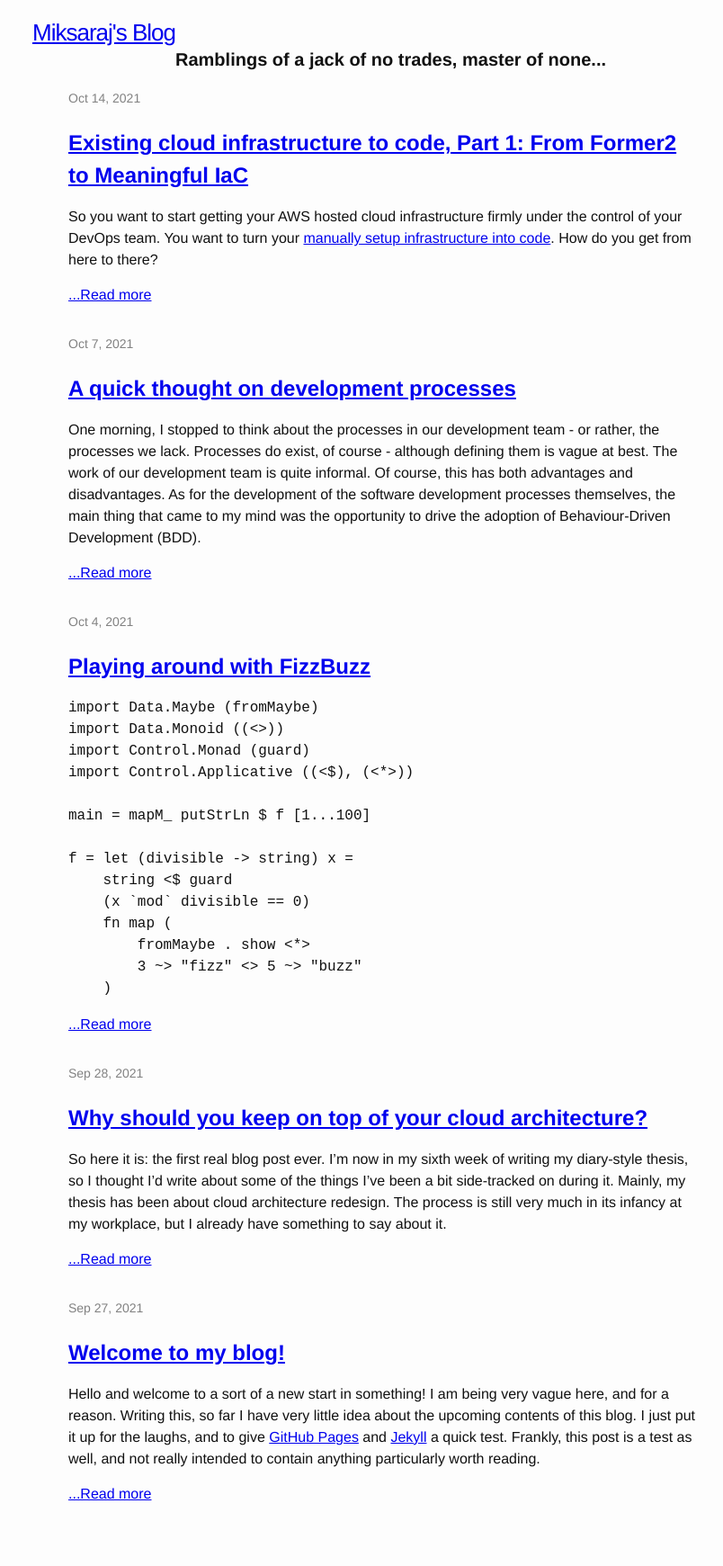
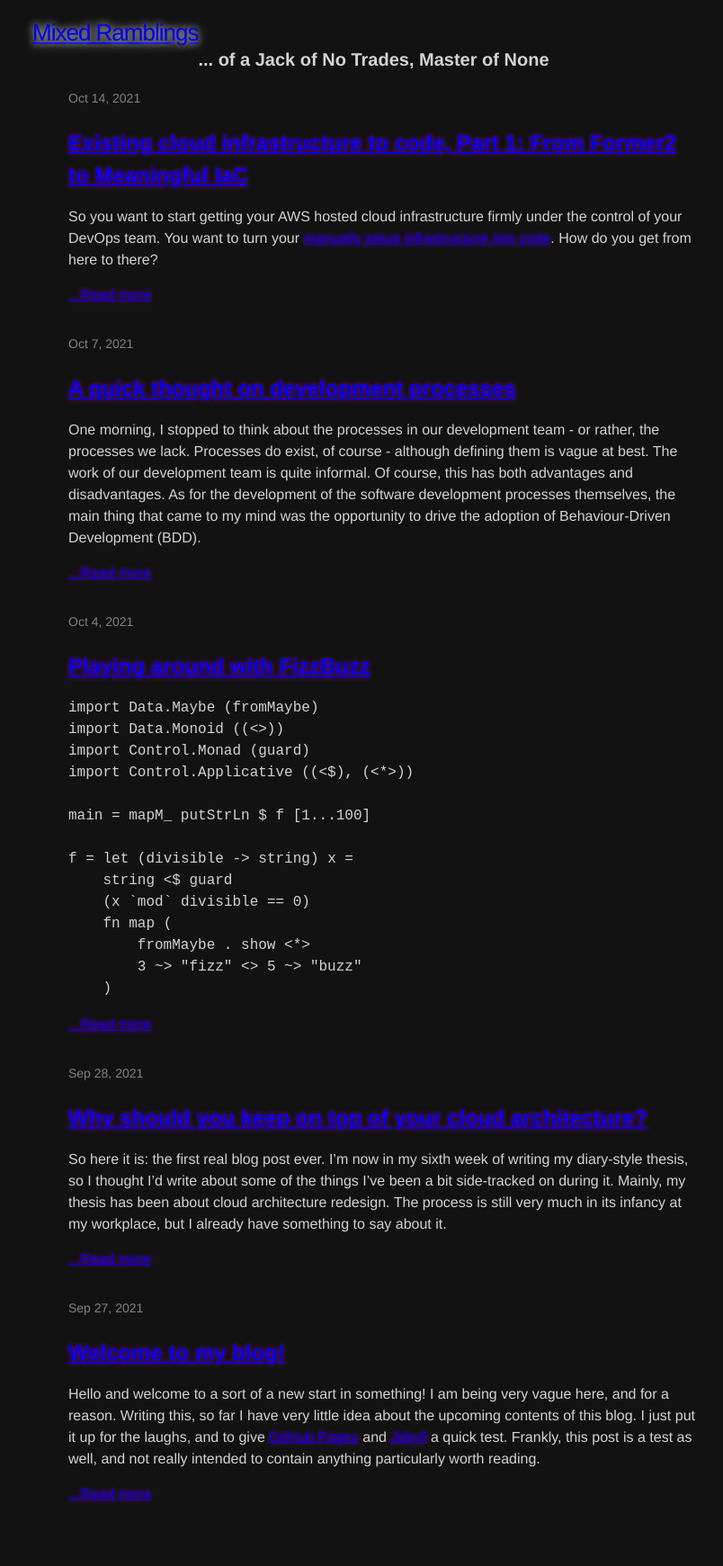
Before and after one commit to miksaraj/miksaraj.github.io, a Jekyll site: the page built from index.html, in a window 1280 px wide. Shown: the whole page at 90% size, without its empty margins (234-1038 px from the left). Built offline with Jekyll 4.4.1, drawn with Linux system fonts in a browser that asks for light colours; nearby versions of some CDN libraries.

Commit message:
Change title and switch to darker theme
Change the title of the blog and switch to a darker theme.

* **index.html**
  - Change the title of the blog from "Ramblings of a jack of no trades, master of none..." to "... of a Jack of No Trades, Master of None"

* **assets/css/styles.css**
  - Change the background color to dark grey
  - Change the text color to very light grey
  - Add a purple-ish glow to links
  - Add a pure white glow to the blog title

* **_config.yml**
  - Change the title to "Mixed Ramblings"

```diff
--- a/_config.yml
+++ b/_config.yml
@@ -1,5 +1,5 @@
 # Site settings
-title: Miksaraj's Blog
+title: Mixed Ramblings
 baseurl: ""
 url: "https://miksaraj.github.io"
 github_username: miksaraj
--- a/assets/css/styles.css
+++ b/assets/css/styles.css
@@ -4,8 +4,12 @@ body {
     font-size: 16px;
     font-weight: 400;
     line-height: 1.5;
-    color: #111111;
-    background-color: #fdfdfd;
+    color: #d3d3d3;
+    background-color: #121212;
+}
+
+a {
+    text-shadow: 0 0 5px #800080;
 }
 
 .page-content {
@@ -27,6 +31,7 @@ h1, ul, h2, p {
     letter-spacing: -1px;
     margin-bottom: 0;
     float: left;
+    text-shadow: 0 0 10px #ffffff;
 }
 
 .wrapper {
--- a/index.html
+++ b/index.html
@@ -4,7 +4,7 @@ layout: default
 
 <div class="home">
 
-  <h1 class="page-heading">Ramblings of a jack of no trades, master of none...</h1>
+  <h1 class="page-heading">... of a Jack of No Trades, Master of None</h1>
 
   <ul class="post-list">
     {% for post in site.posts %}
```
